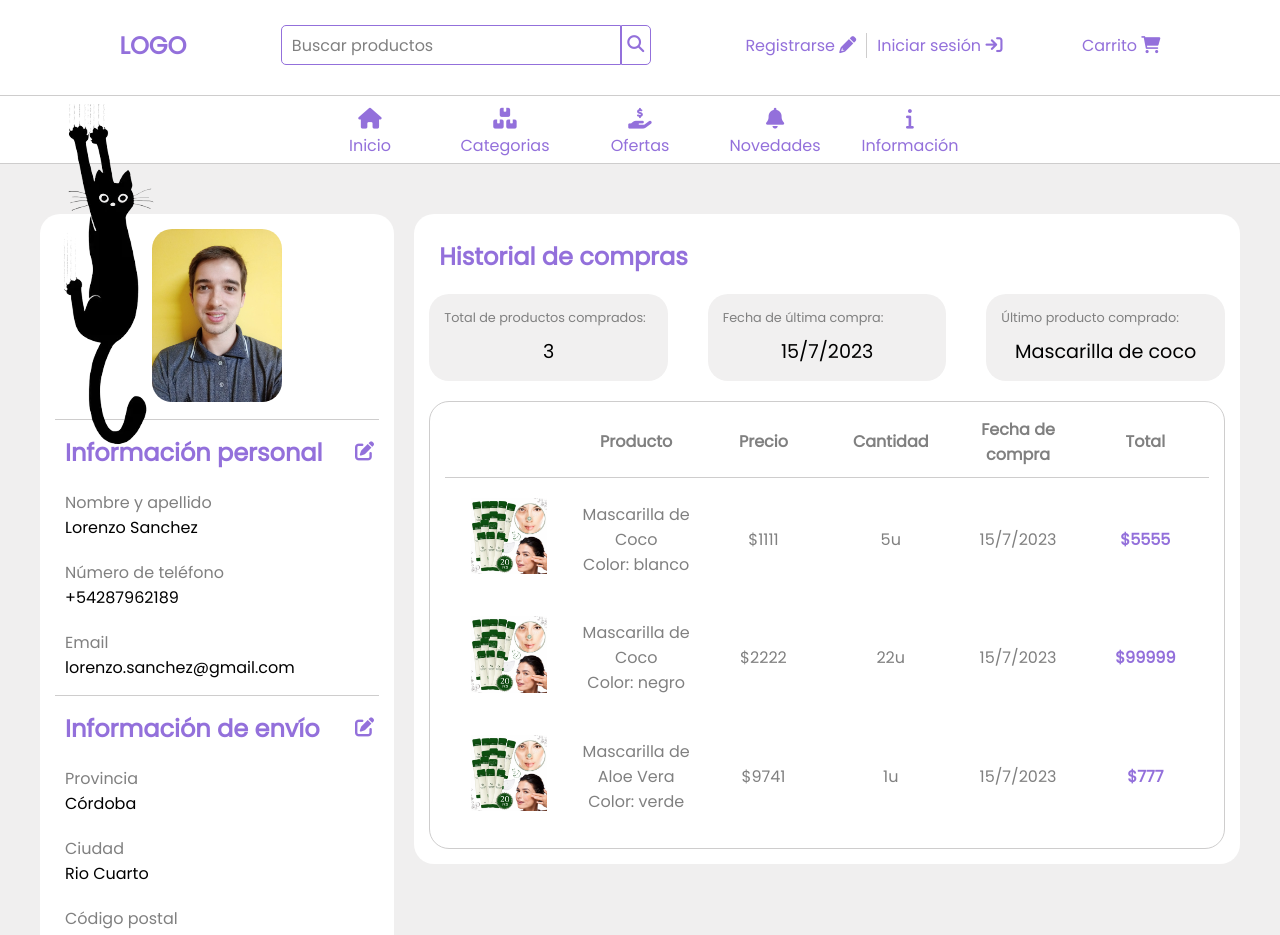
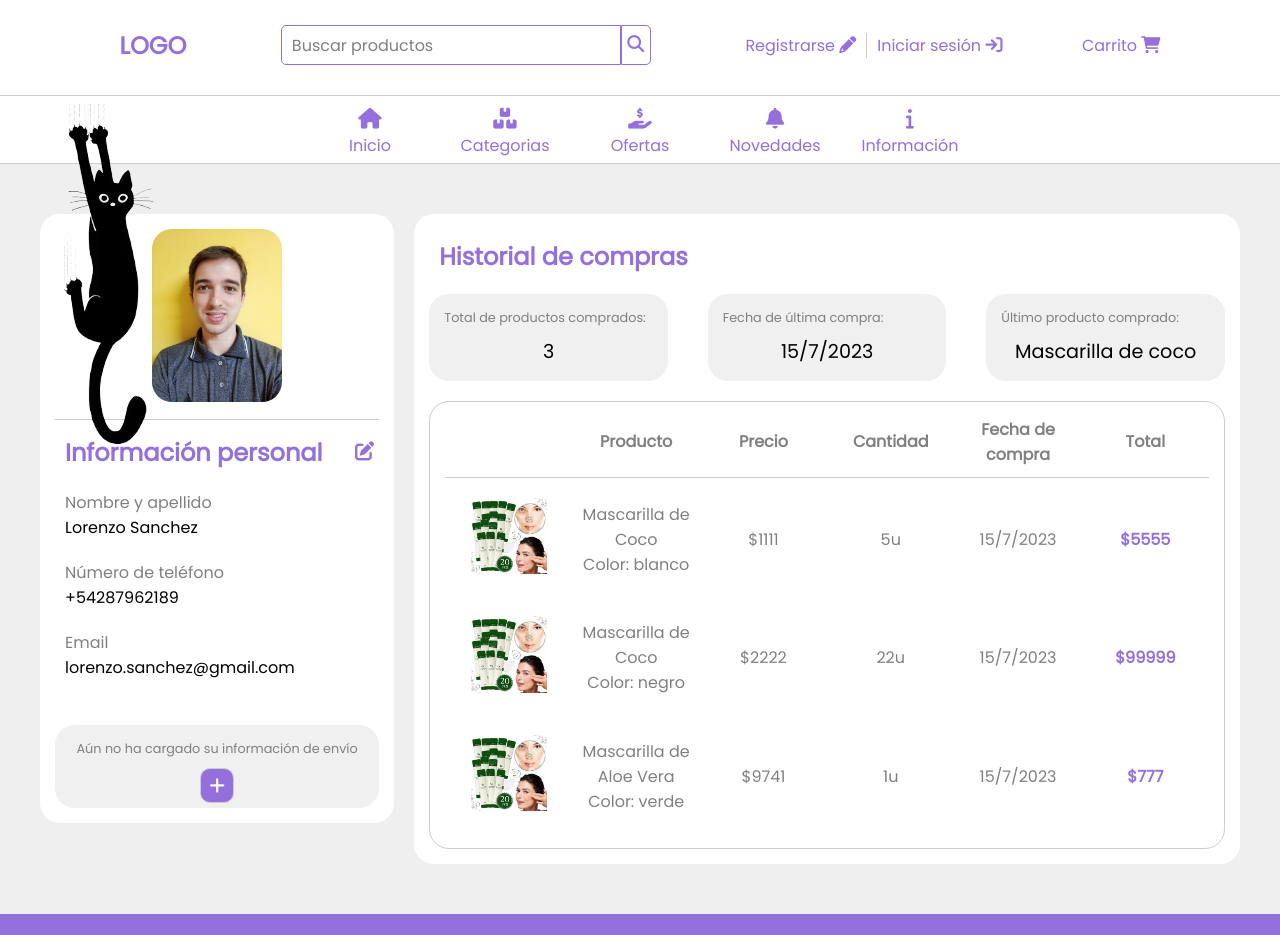
Before and after one commit to lorenzoSanchez97/ShowRoom, a React (Vite) app in the folder ShowRoom-FrontEnd/: page /profile in a window 1280 px wide. Shown: the top 935 px of the page. Built offline with nearby package versions, Linux system fonts and the light colour scheme.

Commit message:
Agrego botón para cargar datos de envio desde el perfil

```diff
--- a/ShowRoom-FrontEnd/src/components/Card/Card.jsx
+++ b/ShowRoom-FrontEnd/src/components/Card/Card.jsx
@@ -1,12 +1,15 @@
 import React from 'react'
 import "./card.css"
 
-export default function Card({ title, data }) {
+export default function Card({ title, data, width }) {
+
+    const containerStyle = width ? { width: width } : {};
+
     return (
-        <div className='card-main-container'>
+        <div className='card-main-container' style={containerStyle}>
             <p className='card-title'>{title}</p>
-            <p className="card-data">{data}</p>
-        </div>
+            {typeof data !== "string" && typeof data !== "number" ? data : <p className="card-data">{data}</p>}
+        </div >
 
     )
 }
--- a/ShowRoom-FrontEnd/src/components/Card/card.css
+++ b/ShowRoom-FrontEnd/src/components/Card/card.css
@@ -4,7 +4,7 @@
     background-color: var(--hover);
     width: 30%;
     height: fit-content;
-    overflow:visible;
+    overflow: visible;
 }
 
 .card-title {
@@ -14,7 +14,7 @@
 }
 
 .card-data {
-    color:black;
+    color: black;
     font-size: 1.2rem;
     margin: 10px;
     text-align: center;
--- a/ShowRoom-FrontEnd/src/components/UserProfile/UserProfile.jsx
+++ b/ShowRoom-FrontEnd/src/components/UserProfile/UserProfile.jsx
@@ -5,6 +5,14 @@ import Tabla from "../Tabla/Tabla";
 import Card from "../Card/Card";
 
 export default function UserProfile() {
+
+  let [infoEnvio, setInfoEnvio] = React.useState(null)
+
+  // provincia: "Córdoba",
+  //   ciudad: "Rio Cuarto",
+  //   códigoPostal: "6587",
+  //   dirección: "Tosco 123"
+
   return (
     <>
       <main className="user-profile-main-container">
@@ -16,10 +24,20 @@ export default function UserProfile() {
             title="Información personal"
             subtitles={["Nombre y apellido", "Número de teléfono", "Email"]}
             data={["Lorenzo Sanchez", "+54287962189", "lorenzo.sanchez@gmail.com"]} />
+          {infoEnvio ?
             <InfoBox
               title="Información de envío"
               subtitles={["Provincia", "Ciudad", "Código postal", "Dirección"]}
               data={["Córdoba", "Rio Cuarto", "6587", "Tosco 123"]} />
+            :
+            <div className="no-data-envio">
+              <Card
+                title={"Aún no ha cargado su información de envío"}
+                data={<button><i class="fa-solid fa-plus"></i></button>}
+                width={"100%"}
+              />
+            </div>
+          }
         </section>
         <section className="historial-compras">
           <div className="historial-header">
--- a/ShowRoom-FrontEnd/src/components/UserProfile/userProfile.css
+++ b/ShowRoom-FrontEnd/src/components/UserProfile/userProfile.css
@@ -9,13 +9,11 @@
 
 .user-personal-info-container {
     width: 30%;
+    height: fit-content;
     padding: 15px;
     border-radius: 20px;
-}
-
-.user-personal-info-container {
     background-color: white;
-
+    transition: all 300ms;
 }
 
 .user-image-container {
@@ -50,3 +48,37 @@
     width: 100%;
     margin-top: 20px;
 }
+
+.no-data-envio {
+    text-align: center;
+    margin-top: 30px;
+    width: 100%;
+}
+
+.no-data-envio h2 {
+    font-size: 1rem;
+}
+
+.no-data-envio button {
+    margin: auto;
+    width: fit-content;
+    height: fit-content;
+    padding: 8px;
+    border-radius: 10px;
+    border: var(--bordes) solid 1px;
+    background-color: var(--verde);
+    transition: 300ms all;
+    display: flex;
+    justify-content: center;
+    align-items: center;
+}
+
+.no-data-envio i {
+    color: white;
+    font-size: 1.1rem;
+}
+
+.no-data-envio button:hover {
+    cursor: pointer;
+    background-color: var(--color3);
+}
```
Lines whose indentation alone changed are shown as unchanged.
